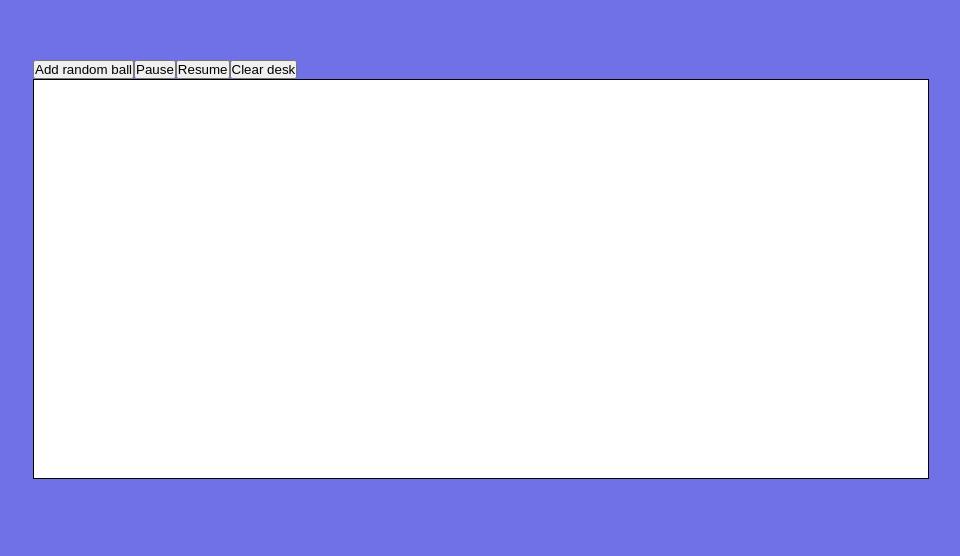
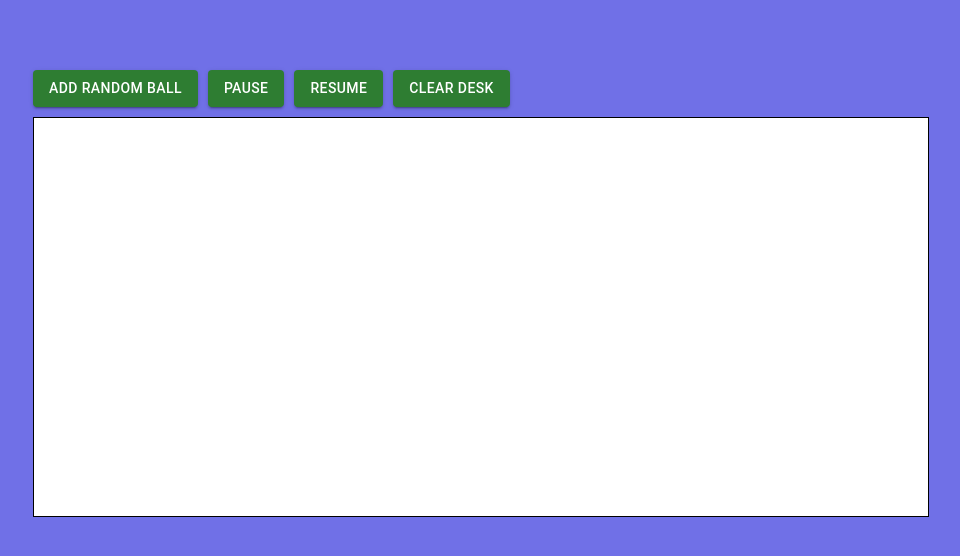
Before and after one commit to Baymurat/bouncing-balls, a React app: page / in a window 1280 px wide. Shown: the part 140-696 px from the top of the page, without its empty margins (159-1119 px from the left). Built offline with nearby package versions, Linux system fonts and the light colour scheme.

Commit message:
style: style control buttons

```diff
--- a/src/components/balls-container/MenuBar.tsx
+++ b/src/components/balls-container/MenuBar.tsx
@@ -1,37 +1,48 @@
 import { useBallsContext } from "../../context/ballsContext";
 import { generateRandomBall } from "../../helpers/generateBall";
+import { Button } from "@mui/material";
+
+import styles from "./styles.module.scss";
 
 const Menubar = () => {
   const context = useBallsContext();
 
   return (
-    <div>
-      <button
+    <div className={styles.menubar}>
+      <Button
+        variant="contained"
+        color="success"
         onClick={() => {
           const ball = generateRandomBall();
           context.addBall(ball);
         }}
-        type="button"
       >
         Add random ball
-      </button>
-      <button
+      </Button>
+      <Button
+        classes={{textInfo: "ASDSAD"}}
+        variant="contained"
+        color="success"
         onClick={() => {
           context.threads.forEach((thread) => thread.stop());
         }}
         type="button"
       >
         Pause
-      </button>
-      <button
+      </Button>
+      <Button
+        variant="contained"
+        color="success"
         onClick={() => {
           context.threads.forEach((thread) => thread.start());
         }}
         type="button"
       >
         Resume
-      </button>
-      <button
+      </Button>
+      <Button
+        variant="contained"
+        color="success"
         onClick={() => {
           context.threads.forEach((thread) => thread.stop());
           context.clearDesk();
@@ -39,7 +50,7 @@ const Menubar = () => {
         type="button"
       >
         Clear desk
-      </button>
+      </Button>
     </div>
   );};
 
--- a/src/components/balls-container/styles.module.scss
+++ b/src/components/balls-container/styles.module.scss
@@ -10,3 +10,9 @@
   background: #fff;
   position: relative;
 }
+
+.menubar {
+  display: flex;
+  gap: 10px;
+  padding: 10px 0;
+}
```
